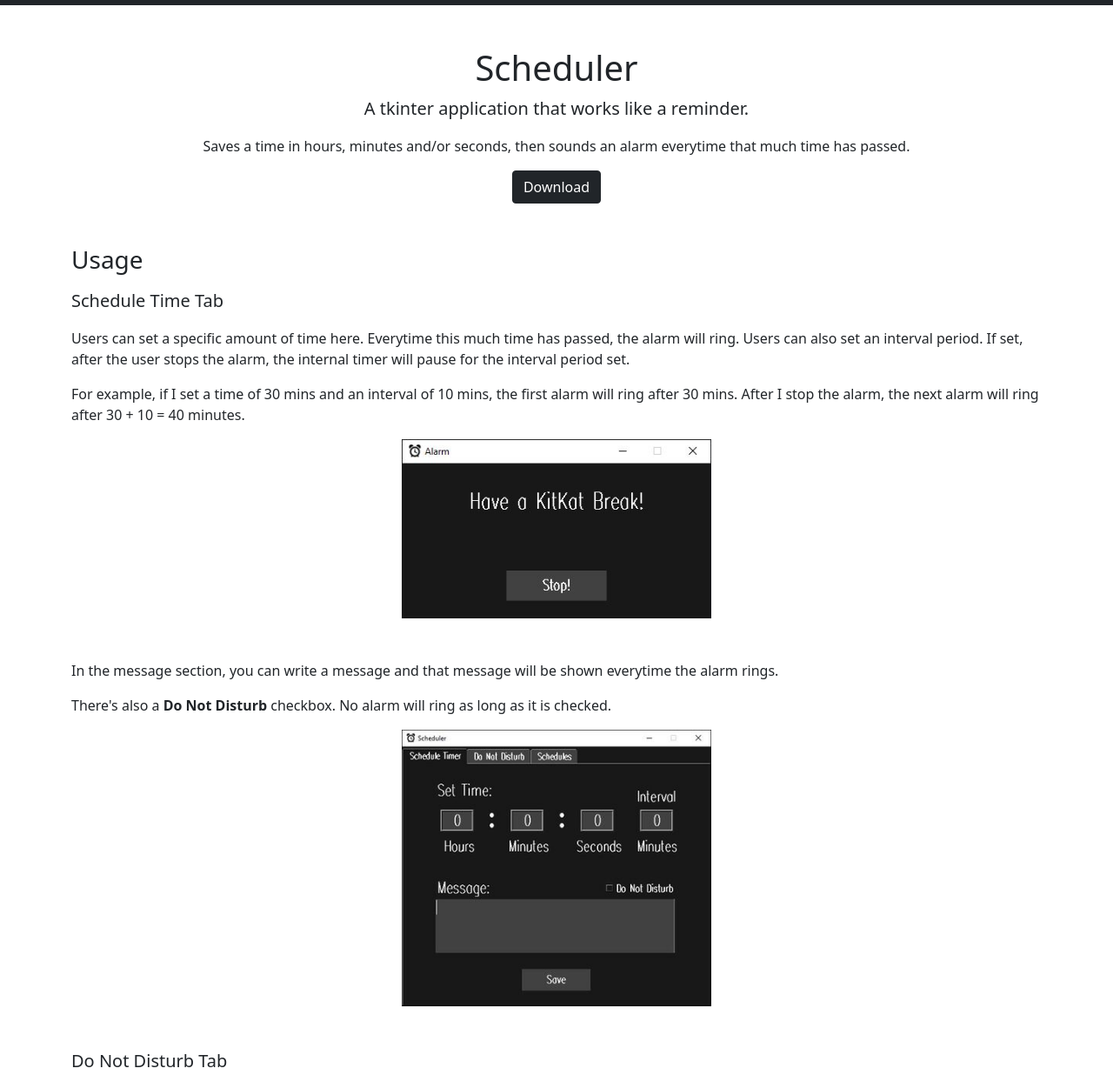
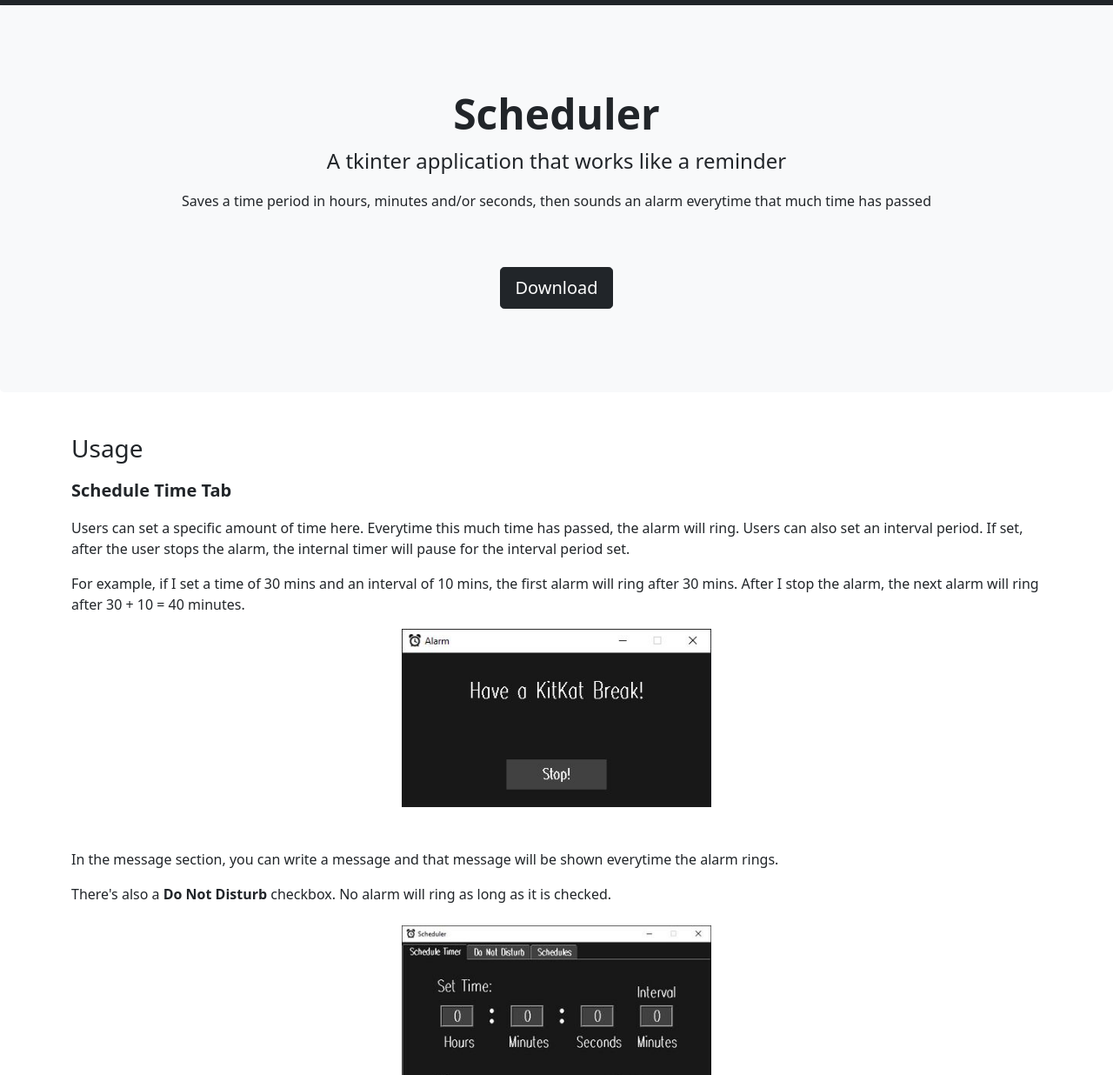
Before and after one commit to Warrior-47/Scheduler-App, a plain HTML site: page index.html in a window 1280 px wide. Shown: the part 53-1289 px from the top of the page at 87% size. Drawn offline with nearby package versions, Linux system fonts and the light colour scheme.

Commit message:
Updated index.html

```diff
--- a/index.html
+++ b/index.html
@@ -24,18 +24,19 @@
                 </div>
             </div>
         </nav>
+        <div class="p-5 mb-4 bg-light rounded-3">
+            <div class="container-fluid py-5 text-center">
+              <h1 class="display-5 fw-bold">Scheduler</h1>
+              <p class="fs-4">A tkinter application that works like a reminder</p>
+              <p>Saves a time period in hours, minutes and/or seconds, then sounds an alarm everytime that much time has passed</p>
+              <center><a class="btn btn-dark btn-lg mt-5" href="#">Download</a></center>
+            </div>
+          </div>
         <!-- Page content-->
         <div class="container">
-            <div class="text-center mt-5">
-                <h1>Scheduler</h1>
-                <p class="lead">A tkinter application that works like a reminder.</p>
-                <p>Saves a time in hours, minutes and/or seconds, then sounds an alarm everytime that much time has passed.</p>
-                <a class="btn btn-dark" href="https://warrior-47.github.io/Scheduler-App/dist/Scheduler.zip" download="Scheduler.zip">Download</a>
-            </div>
-
             <div class="mt-5">
                 <h3>Usage</h3>
-                <p class="lead mt-3">Schedule Time Tab</p>
+                <p class="lead mt-3 fw-bold">Schedule Time Tab</p>
                 <p>Users can set a specific amount of time here. Everytime this much time has passed, the alarm will ring. Users can also set an interval period. If set, after the user stops the alarm, the internal timer will pause for the interval period set.</p>
                 <p>For example, if I set a time of 30 mins and an interval of 10 mins, the first alarm will ring after 30 mins. After I stop the alarm, the next alarm will ring after 30 + 10 = 40 minutes.</p>
                 <div class="row justify-content-evenly">
@@ -49,28 +50,28 @@
                 <p>In the message section, you can write a message and that message will be shown everytime the alarm rings.</p>
                 <p>There's also a <b>Do Not Disturb</b> checkbox. No alarm will ring as long as it is checked.</p>
                 <div class="row justify-content-evenly">
-                    <div class="col-4">
+                    <div class="col-4 mt-2">
                         <img src="Images/timer_setter.jpg" alt="Schedules Tab Visual" width="100%">
                     </div>
                 </div>
             </div>
 
             <div class="mt-5">
-                <p class="lead">Do Not Disturb Tab</p>
+                <p class="lead fw-bold">Do Not Disturb Tab</p>
                 <p>You can set a period of time here and no alarm will ring during this period of time. This period of time should be between 12:00:00 AM to 11:59:59 PM.</p>
                 <div class="row justify-content-evenly">
-                    <div class="col-4">
+                    <div class="col-4 mt-2">
                         <img src="Images/do_not_disturb_setter.JPG" alt="Do Not Disturb Tab Visual" width="100%">
                     </div>
                 </div>
             </div>
 
             <div class="mt-5 mb-5">
-                <p class="lead">Schedules Tab</p>
+                <p class="lead fw-bold">Schedules Tab</p>
                 <p>Users can see all their saved Time Period schedules and Do Not Disturb schedules. Users can update existing schedules (both Time and Do Not Disturb) using the Update button and use the Delete button to delete any schedule.</p>
                 <p>The Enable/Disable button will either enable or disable the selected Time/Do Not Disturb schedule. Darkened schedules are disabled.</p>
                 <div class="row justify-content-evenly">
-                    <div class="col-4">
+                    <div class="col-4 mt-2">
                         <img src="Images/schedule_tab.JPG" alt="Schedules Tab Visual" width="100%">
                     </div>
                 </div>
```
